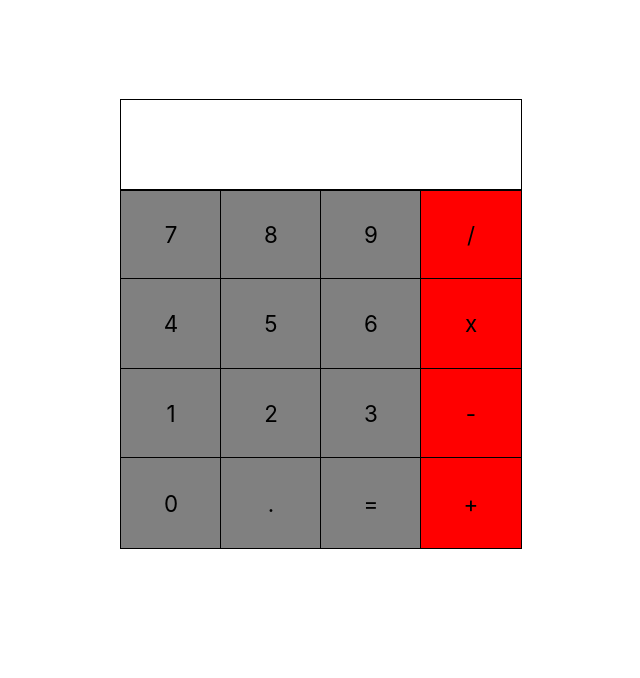
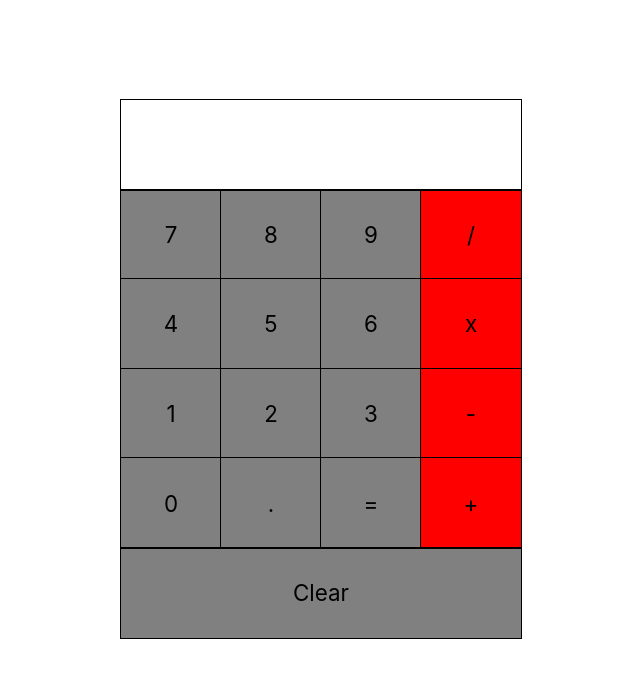
Before and after one commit to MandSolo/tiny-react-calculator, a React (Create React App) app: page / in a window 1280 px wide. Shown: the top 678 px of the page, without its empty margins (319-959 px from the left). Built offline with nearby package versions, Linux system fonts and the light colour scheme; the HTML template or start-up script is replaced by a standard one.

Commit message:
all calculator layout complete but no functionality yet

```diff
--- a/src/App.js
+++ b/src/App.js
@@ -2,6 +2,7 @@
 import "./App.css";
 import Button from "./components/Button";
 import Input from "./components/Input";
+import ClearButton from "./components/ClearButton";
 
 class App extends Component {
 state= {
@@ -37,6 +38,9 @@
             <Button>=</Button>
             <Button>+</Button>
           </div>
+          <div>
+          <ClearButton handleClear={() => this.setState({input: ""})}>Clear</ClearButton>
+        </div>
         </div>
       </div>
     );
--- a/src/components/ClearButton.css
+++ b/src/components/ClearButton.css
@@ -0,0 +1,11 @@
+.clear-button {
+  height: 4em;
+  display: flex;
+  justify-content: center;
+  align-items: center;
+  font-size: 1.4em;
+  background-color: grey;
+  color: black;
+  flex: 1;
+  outline: 1px solid black;
+}
--- a/src/components/ClearButton.jsx
+++ b/src/components/ClearButton.jsx
@@ -0,0 +1,10 @@
+import React from "react";
+import "./ClearButton.css";
+
+const ClearButton = props => (
+  <div className="clear-button" onClick={props.handleClear}>
+    {props.children}
+  </div>
+);
+
+export default ClearButton;
```
